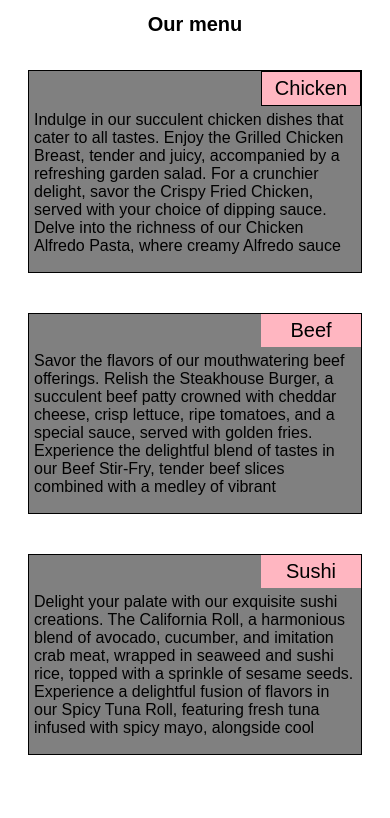
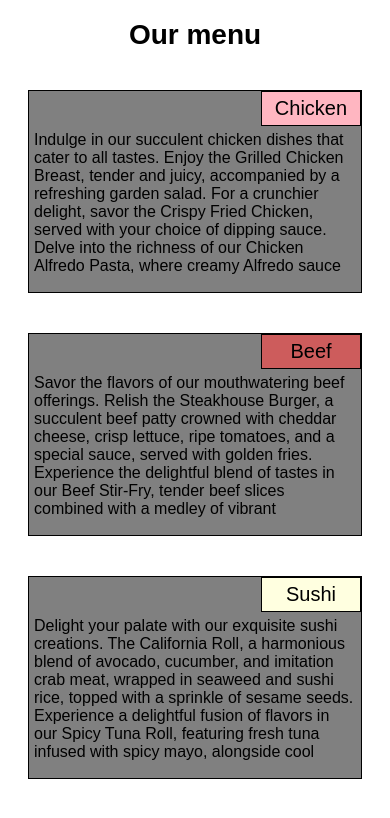
Before and after one commit to sherryomer/Coursera-Course, a plain HTML site: page index.html in a window 390 px wide. Drawn offline with Linux system fonts and the light colour scheme.

Commit message:
final update for html and css file for assignment

```diff
--- a/index.html
+++ b/index.html
@@ -8,21 +8,21 @@
 </head>
 <h1>Our menu</h1>
 <body>
-<section class="col-lg-4 col-md-6">
+<section class="col-lg-4 col-md-6 col-sm-12">
 	<div>
 		<p class="chicken">Chicken </p>
 		<p class="content">Indulge in our succulent chicken dishes that cater to all tastes. Enjoy the Grilled Chicken Breast, tender and juicy, accompanied by a refreshing garden salad. For a crunchier delight, savor the Crispy Fried Chicken, served with your choice of dipping sauce. Delve into the richness of our Chicken Alfredo Pasta, where creamy Alfredo sauce coats perfectly grilled chicken and fettuccine pasta. Or, opt for the BBQ Chicken Wings, irresistibly flavored with our signature BBQ sauce, complemented by crisp celery sticks and a side of tangy blue cheese dressing</p>
 	</div>
 </section>
 
-<section class="col-lg-4 col-md-6">
+<section class="col-lg-4 col-md-6 col-sm-12">
 	<div>
 		<p class= beef> Beef </p>
 		<p class="content">Savor the flavors of our mouthwatering beef offerings. Relish the Steakhouse Burger, a succulent beef patty crowned with cheddar cheese, crisp lettuce, ripe tomatoes, and a special sauce, served with golden fries. Experience the delightful blend of tastes in our Beef Stir-Fry, tender beef slices combined with a medley of vibrant vegetables in a delectable stir-fry sauce, accompanied by steamed rice. For a delightful Mexican twist, try our Beef Tacos, featuring seasoned ground beef nestled in soft corn tortillas, garnished with fresh lettuce, cheese, and a zesty salsa. Experience the unique taste of our Beef Kebabs, skewers of marinated beef, bell peppers, and onions, grilled to perfection, and served with a delightful side of rice pilaf.</p>
 	</div>
 </section>
 
-<section class="col-lg-4 col-md-12">
+<section class="col-lg-4 col-md-12 col-sm-12">
 	<div>
 		<p class=sushi>Sushi </p>
 		<p class="content">Delight your palate with our exquisite sushi creations. The California Roll, a harmonious blend of avocado, cucumber, and imitation crab meat, wrapped in seaweed and sushi rice, topped with a sprinkle of sesame seeds. Experience a delightful fusion of flavors in our Spicy Tuna Roll, featuring fresh tuna infused with spicy mayo, alongside cool cucumber and creamy avocado, all rolled in seasoned sushi rice and nori. Savor the simplicity of our Salmon Nigiri, offering fresh slices of premium salmon atop a bed of perfectly seasoned sushi rice. For a divine treat, explore the Dragon Roll, boasting eel, avocado, and cucumber on the inside, topped with luscious slices of avocado and drizzled with a delectable eel sauce.</p>
--- a/styles.css
+++ b/styles.css
@@ -5,14 +5,14 @@
 h1
 {
 	text-align: center;
-	font-size: 125%;
+	font-size: 175%;
 }
 section
 {
 	position: relative;
 	width:100%;
 	padding: 20px;
-}
+ }
 p
 {
 	position: relative;
@@ -36,7 +36,7 @@ div {
     margin: auto;
     text-align: center;
     font-size: 125%;
-    background-color: #FFB6C1;
+    background-color: lightpink;
     border: 1px solid black;
 }
 .beef
@@ -47,7 +47,8 @@ div {
     margin: auto;
     text-align: center;
     font-size: 125%;
-    background-color: #FFB6C1;
+    background-color: indianred;
+    border: 1px solid black;
 }
 .sushi
 {
@@ -57,12 +58,12 @@ div {
     margin: auto;
     text-align: center;
     font-size: 125%;
-    background-color: #FFB6C1;
+    background-color: lightyellow;
+    border: 1px solid black;
 }
 .content
 {
 	padding: 5px;
-    border: none;
     background-color: gray;
     color: black;
     margin-left:auto;
@@ -89,10 +90,20 @@ div {
 		margi
 	}
 	.col-md-12{
-		float:left;
-		width: 100%;
+		float: left;
+		width:100%;
 		margin-right: auto;
 		margin-left: auto;
 
 	}
 }
+@media(max-width: 767px)
+{
+    .col-sm-12
+    {
+        float: left;
+        width: 100%;
+        margin-left: auto;
+        margin-right: auto;
+    }
+}
```
